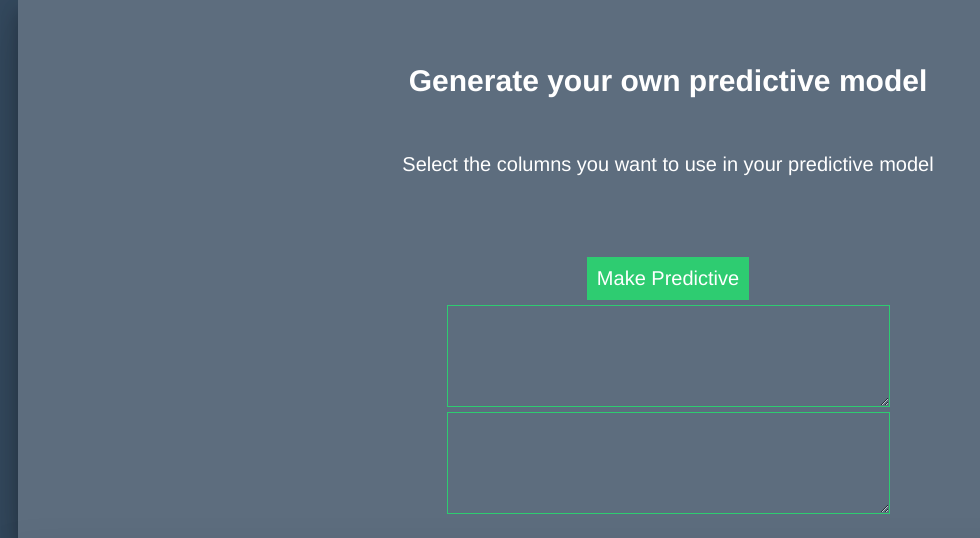
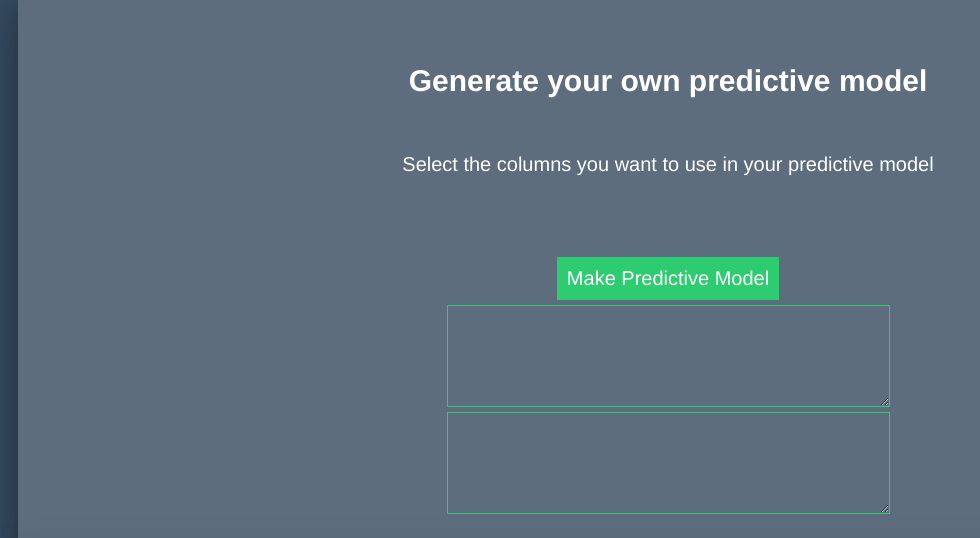
Before and after one commit to JKot2020/StatMeal, a Flask app: template templates/predictMaker.html in a window 1280 px wide. Shown: the part 411-949 px from the top of the page, without its empty margins (0-980 px from the left). Run offline with Flask 3, Linux system fonts and the light colour scheme; the template is opened without the code that fills it, so the values that code supplies are empty.

Commit message:
Fix button text

```diff
--- a/templates/predictMaker.html
+++ b/templates/predictMaker.html
@@ -28,7 +28,7 @@
                    <button class="sm_name_button" id="column" value="{{ data_head }}" onclick="selectColumnName(this.value)">{{ data_head }}</button>
                 {% endfor %}
                 <br><br><form action = "/graph-output" method = "post" enctype="multipart/form-data">
-                  <input class="sm_nav_button" type="submit" value="Make Predictive"><br>
+                  <input class="sm_nav_button" type="submit" value="Make Predictive Model"><br>
                   <textarea id="selected_name" name='columns'></textarea><br>
                   <textarea id="selected_file" name='file'>{{name}}</textarea><br>
                </form>
```
